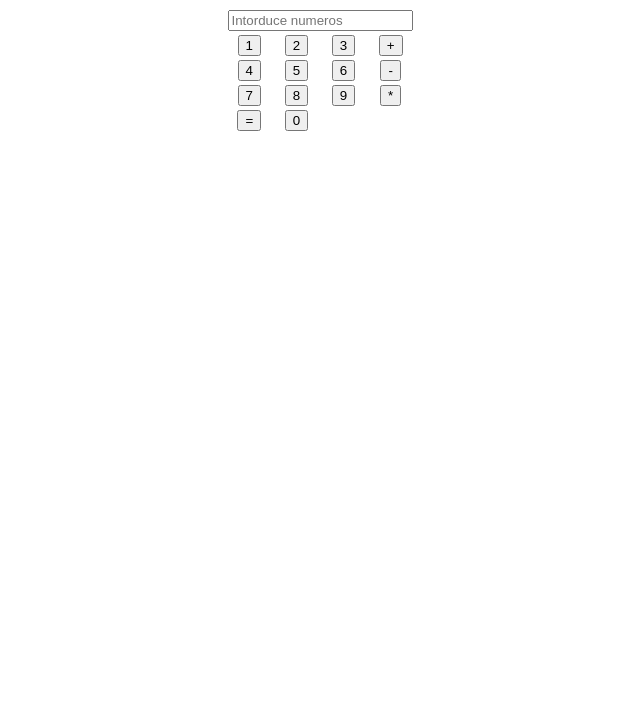
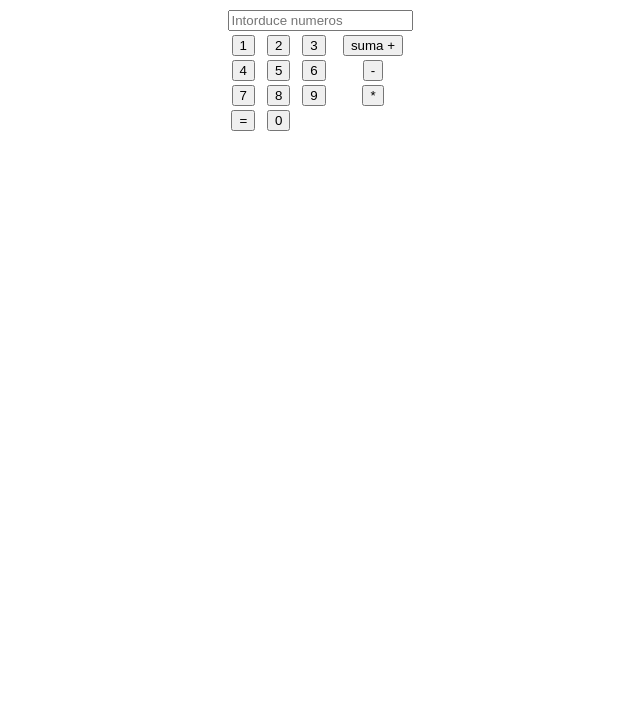
Before and after one commit to JCLin0706/Prueba, a plain HTML site: page calculadora.html in a window 1280 px wide. Shown: the part 73-800 px from the top of the page, without its empty margins (320-960 px from the left). Drawn offline with Linux system fonts and the light colour scheme.

Commit message:
Update calculadora.html

```diff
--- a/calculadora.html
+++ b/calculadora.html
@@ -17,7 +17,7 @@
                 <th><button value="1">1</button></th>
                 <th><button value="2">2</button></th>
                 <th><button value="3">3</button></th>
-                <th><button>+</button></th>
+                <th><button>suma +</button></th>
             </tr>
             <tr>
                 <th><button value="4">4</button></th>
```
